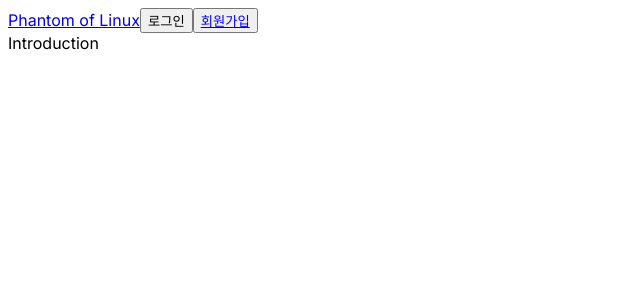
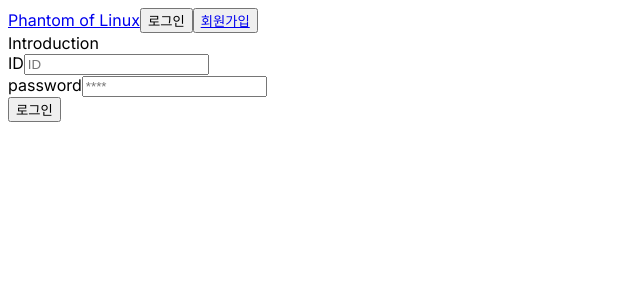
Before and after one commit to PhantomOfLINUX/POL_Front, a Next.js app: page / in a window 1280 px wide. Shown: the top 300 px of the page, without its empty margins (0-640 px from the left). Built offline with nearby package versions, Linux system fonts and the light colour scheme; no server answers.

Commit message:
feat: 로그인 기능 개발

```diff
--- a/src/app/api/auth/[...nextauth]/route.ts
+++ b/src/app/api/auth/[...nextauth]/route.ts
@@ -6,7 +6,7 @@ const url = process.env.NEXT_PUBLIC_BASE_API
 export async function GET(request: NextRequest) {
   const GoogleUrl = request.nextUrl;
   const code = GoogleUrl.searchParams.get("code")
-  const ob = await fetch(`${url}/api/oauth2/google`,
+  const ob = await fetch(`${url}/api/oauth2/google/TEST`,
   {method:'POST',
   headers: {
       'Content-Type': 'application/json',
@@ -18,5 +18,5 @@ export async function GET(request: NextRequest) {
     password:""
   })});
   console.log(ob)
-  redirect('http://localhost:3000/')//배포시 바꿔야함
+  redirect('http://localhost:3000/')
 }
--- a/src/app/page.tsx
+++ b/src/app/page.tsx
@@ -1,9 +1,11 @@
 import React from "react";
+import LoginModal from "@/components/login/LoginModal";
 
 const Introduction = () => {
     return (
         <div>
             Introduction
+            <LoginModal/>
         </div>
     )
 }
--- a/src/components/login/LoginForm.tsx
+++ b/src/components/login/LoginForm.tsx
@@ -1,11 +1,17 @@
+'use client'
+import { useState } from "react";
 
+import LoginInput from "./LoginInput";
+import { signInLocally } from "@/utils/loginUtils/LoginUtil";
 
 const LoginForm = () => {
+    const [id,setId] = useState<string>("")
+    const [password,setPassword] = useState<string>("")
     return (
-        <form>
-            <input placeholder="아이디"/>
-            <input placeholder="비밀번호"/>
-            <button />
+        <form onSubmit={e=>signInLocally(e,id,password)}>
+            <LoginInput label="ID" type="text" placeholder="ID" onChange={setId}/>
+            <LoginInput label="password" type="password" placeholder="****"  onChange={setPassword}/>
+            <button>로그인</button>
         </form>
     )
 }
--- /dev/null
+++ b/src/components/login/LoginInput.tsx
@@ -0,0 +1,28 @@
+'use client'
+
+import React from 'react';
+import { signType } from '@/types/signUptypes';
+
+type loginType = {
+    label:string,
+    type:string,
+    placeholder:string,
+    name:string,
+    onChange: React.Dispatch<React.SetStateAction<string>>
+}
+
+
+const LoginInput = ({ label, type, placeholder,onChange}:loginType) => {
+  return (
+    <div>
+      <label>{label}</label>
+      <input
+        type={type}
+        placeholder={placeholder}
+        onChange={(e)=>onChange(e.target.value)}
+      />
+    </div>
+  );
+};
+
+export default LoginInput;
--- a/src/utils/loginUtils/LoginUtil.ts
+++ b/src/utils/loginUtils/LoginUtil.ts
@@ -1,7 +1,16 @@
 const url =  process.env.NEXT_PUBLIC_BASE_API;
 
-
-export const getGoogleUri = async () => {
-    const googleLoginUri = await fetch(`${url}/api/oauth2/google-url`)
-    return googleLoginUri;
+export const signInLocally = async (e:React.FormEvent<HTMLFormElement>,id:string,password:string) => {
+    e.preventDefault();
+    console.log(id,password);
+    const AccessToken = await fetch(`${url}/api/sign-in/pol`,{method:'POST',
+    headers: {
+        'Content-Type': 'application/json',
+    },body: JSON.stringify({
+        code:"",
+        name:"",
+        eamil:id,
+        password:password
+    })});
+    console.log(AccessToken);
 }
```
